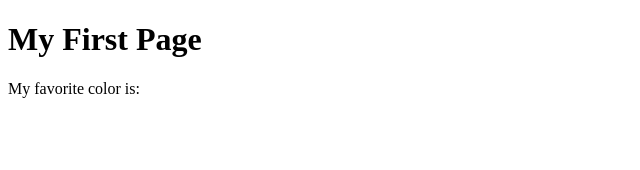
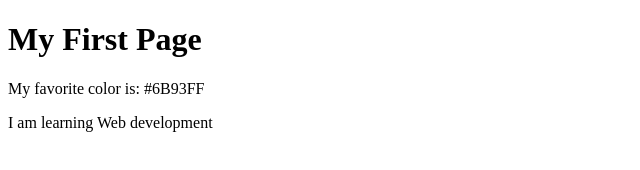
Before and after one commit to urielcruzrosas/wdd130, a plain HTML site: page week01/first-page.html in a window 1280 px wide. Shown: the whole page, without its empty margins (0-640 px from the left). Drawn offline with Linux system fonts and the light colour scheme.

```diff
--- a/week01/first-page.html
+++ b/week01/first-page.html
@@ -1,12 +1,16 @@
 <!DOCTYPE html>
 <html lang="en">
+
 <head>
     <meta charset="UTF-8">
     <meta name="viewport" content="width=device-width, initial-scale=1.0">
     <title>My First Page</title>
 </head>
+
 <body>
     <h1>My First Page</h1>
-    <p>My favorite color is: </p>
+    <p>My favorite color is: #6B93FF</p>
+    <p>I am learning Web development</p>
 </body>
+
 </html>
```
Also changed, not shown: week01/images/temple-small.jpg (added).
